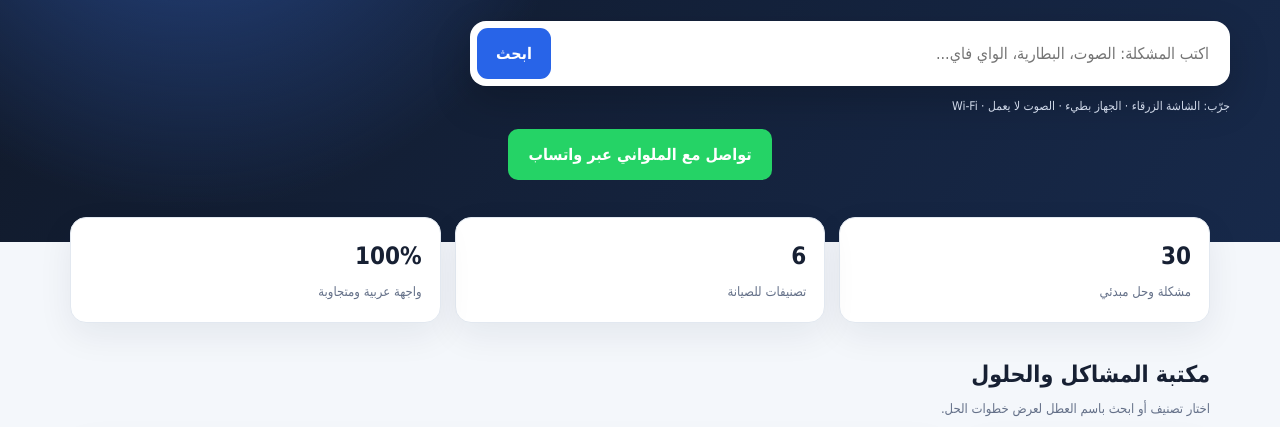
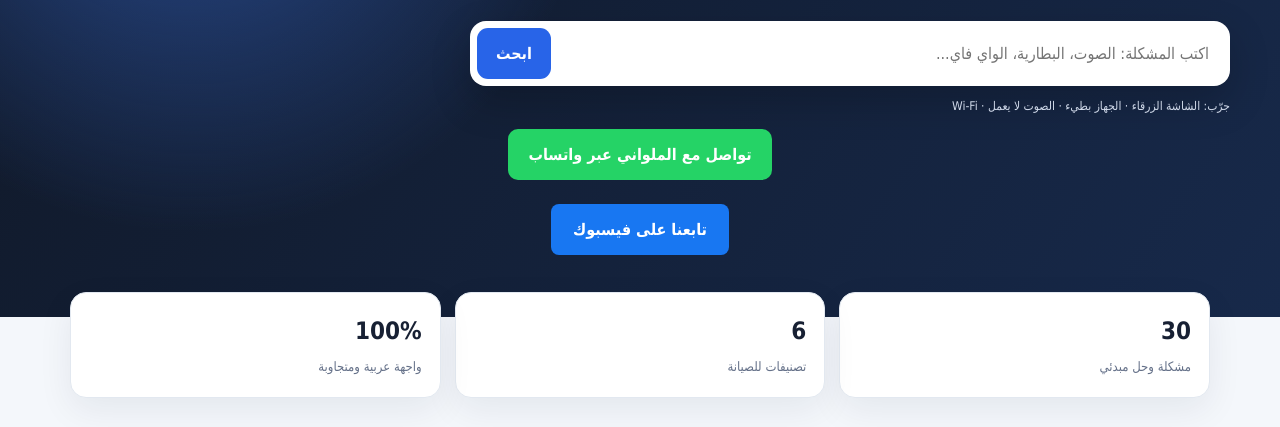
Before and after one commit to nvh6yhbk69-debug/laptop-toolkit, a plain HTML site: page index.html in a window 1280 px wide. Shown: the part 297-724 px from the top of the page. Drawn offline with Linux system fonts and the light colour scheme.

Commit message:
Update index.html

```diff
--- a/index.html
+++ b/index.html
@@ -26,6 +26,15 @@
 <div style="text-align:center; padding:12px;">
   <a href="https://wa.me/201277599065" target="_blank" rel="noopener" style="display:inline-block; background:#25D366; color:white; padding:12px 20px; border-radius:10px; text-decoration:none; font-weight:bold;">
     تواصل مع الملواني عبر واتساب
+  </a>
+</div>
+
+<div style="text-align:center; padding:12px;">
+  <a href="https://www.facebook.com/share/1Hoaj4kD1U/?mibextid=wwXIfr"
+     target="_blank"
+     rel="noopener noreferrer"
+     style="display:inline-block; background:#1877F2; color:white; padding:12px 22px; border-radius:8px; text-decoration:none; font-weight:bold;">
+    تابعنا على فيسبوك
   </a>
 </div>
 
```
